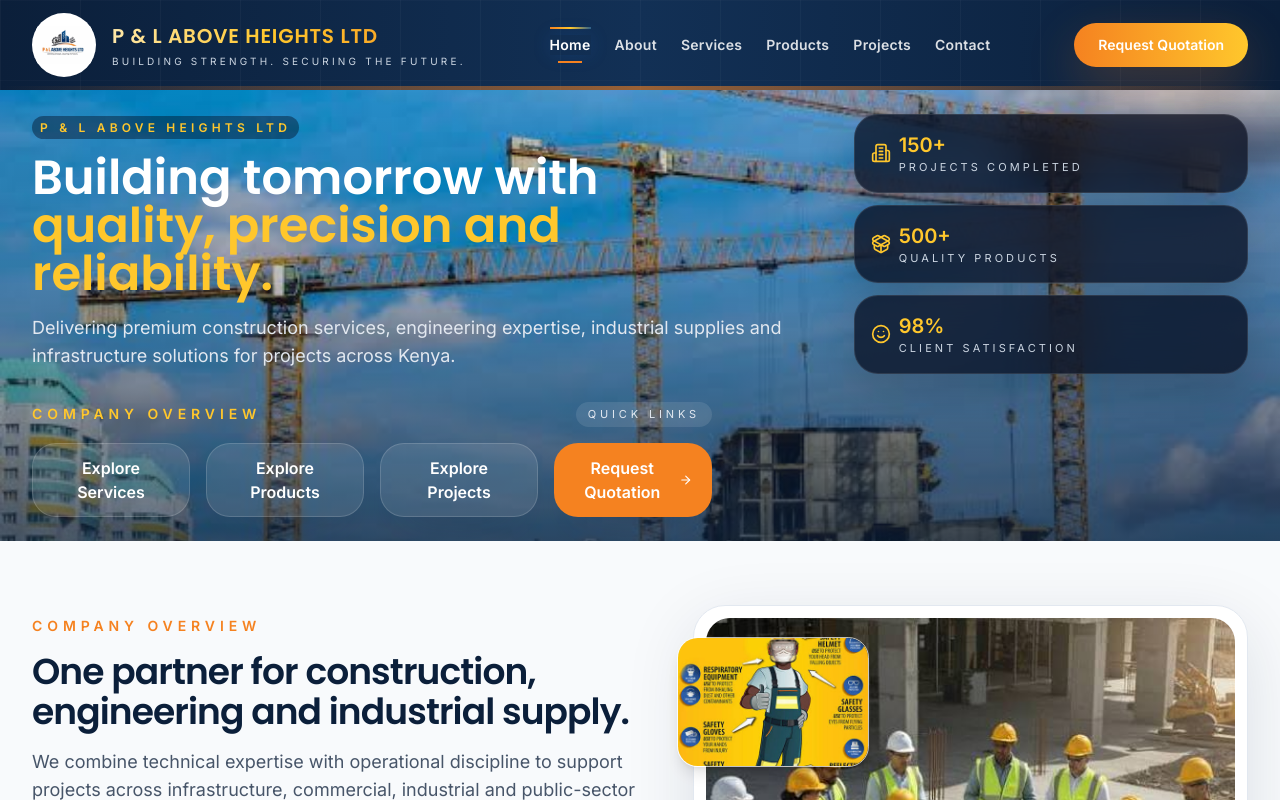
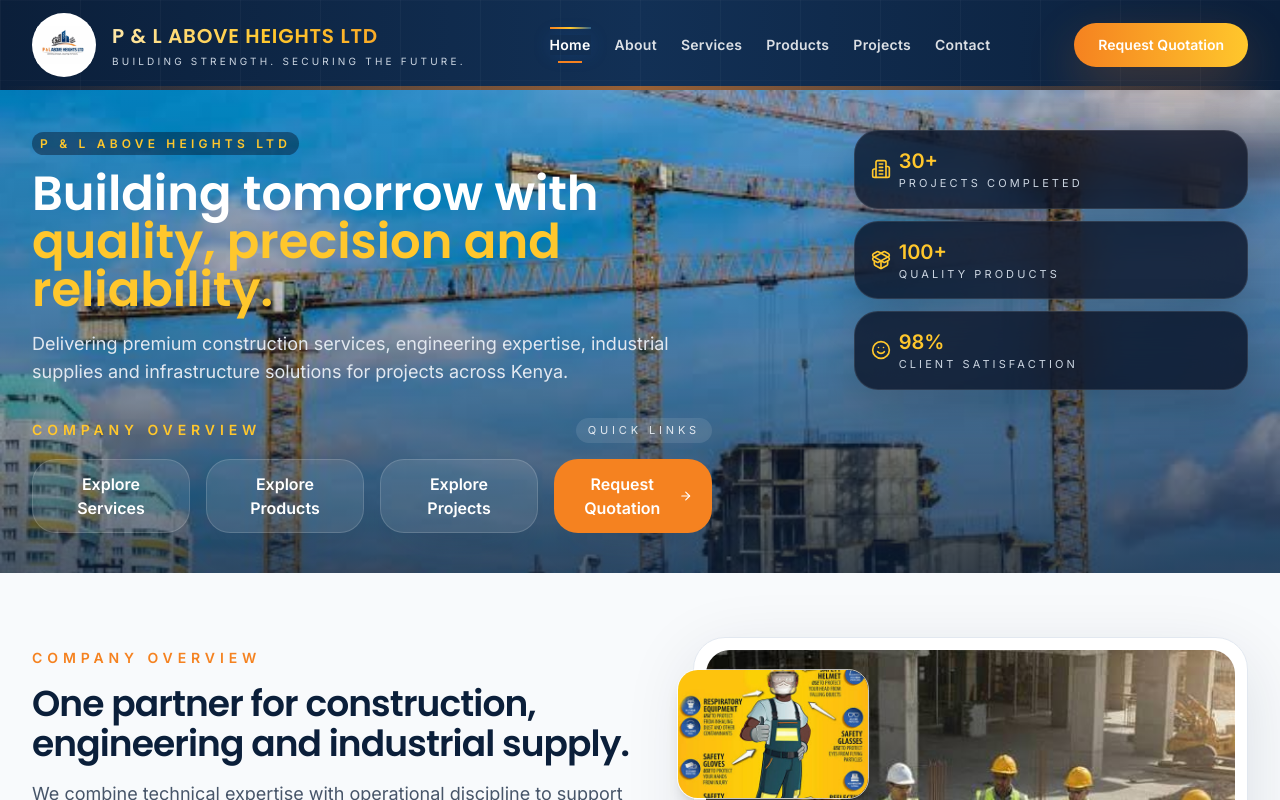
Before and after one commit to Vinniede/P-L-Above-Height-Ltd, a Next.js app: page / in a window 1280 px wide. Shown: the top 800 px of the page. Built offline with nearby package versions, Linux system fonts and the light colour scheme.

Commit message:
Update hero and KPI content

```diff
--- a/components/home/hero-section.tsx
+++ b/components/home/hero-section.tsx
@@ -30,7 +30,7 @@ export function HeroSection() {
   }, []);
 
   return (
-    <section className="relative isolate min-h-[33vh] overflow-hidden bg-slate-950 text-white">
+    <section className="relative isolate min-h-[44vh] overflow-hidden bg-slate-950 text-white sm:min-h-[50vh] lg:min-h-[56vh]">
       <div className="absolute inset-0">
         {slides.map((slide, index) => (
           <motion.div
@@ -54,14 +54,14 @@ export function HeroSection() {
         <div className="absolute inset-0 bg-[linear-gradient(180deg,rgba(11,31,58,0.08)_0%,rgba(11,31,58,0.28)_45%,rgba(11,31,58,0.72)_100%)]" />
       </div>
 
-      <div className="container-shell relative flex flex-col gap-8 min-h-[33vh] items-center py-4 lg:py-6 lg:flex-row-reverse lg:items-start">
+      <div className="container-shell relative flex min-h-[44vh] flex-col gap-8 items-center py-6 sm:py-8 lg:min-h-[56vh] lg:flex-row-reverse lg:items-start lg:py-10">
         <div className="hidden lg:block lg:basis-1/3">
           <div className="space-y-3">
             <div className="rounded-[1.5rem] border border-white/10 bg-slate-950/70 p-4 shadow-[0_16px_50px_rgba(0,0,0,0.20)] backdrop-blur-xl">
               <div className="flex items-center gap-2 text-brand-amber">
                 <Building2 className="h-5 w-5" />
                 <div>
-                  <p className="text-xl font-semibold">150+</p>
+                  <p className="text-xl font-semibold">30+</p>
                   <p className="text-[11px] uppercase tracking-[0.28em] text-slate-300">
                     Projects Completed
                   </p>
@@ -72,7 +72,7 @@ export function HeroSection() {
               <div className="flex items-center gap-2 text-brand-amber">
                 <PackageOpen className="h-5 w-5" />
                 <div>
-                  <p className="text-xl font-semibold">500+</p>
+                  <p className="text-xl font-semibold">100+</p>
                   <p className="text-[11px] uppercase tracking-[0.28em] text-slate-300">
                     Quality Products
                   </p>
@@ -108,7 +108,7 @@ export function HeroSection() {
               quality, precision and reliability.
             </span>
           </h1>
-          <p className="mt-4 text-base leading-7 text-slate-200 sm:text-lg">
+          <p className="mt-4 max-w-2xl text-base leading-7 text-slate-200 sm:text-lg">
             Delivering premium construction services, engineering expertise,
             industrial supplies and infrastructure solutions for projects across
             Kenya.
--- a/components/home/stats-banner.tsx
+++ b/components/home/stats-banner.tsx
@@ -4,8 +4,8 @@ import Image from "next/image";
 import { motion } from "framer-motion";
 
 const stats = [
-  { value: "150+", label: "Completed Projects" },
-  { value: "500+", label: "Products Delivered" },
+  { value: "30+", label: "Completed Projects" },
+  { value: "100+", label: "Products Delivered" },
   { value: "20+", label: "Industry Partners" },
   { value: "98%", label: "Client Satisfaction" },
 ];
--- a/components/industries/industries-we-serve.tsx
+++ b/components/industries/industries-we-serve.tsx
@@ -65,8 +65,8 @@ const industries = [
 ];
 
 const stats = [
-  { value: "150+", label: "Projects Delivered" },
-  { value: "500+", label: "Products Supplied" },
+  { value: "30+", label: "Projects Delivered" },
+  { value: "100+", label: "Products Supplied" },
   { value: "20+", label: "Industry Partners" },
   { value: "100%", label: "Quality Commitment" },
 ];
--- a/components/products/products-page-content.tsx
+++ b/components/products/products-page-content.tsx
@@ -500,8 +500,8 @@ const whyChoose = [
 
 const stats = [
   { value: "15+", label: "Years Experience" },
-  { value: "200+", label: "Products Delivered" },
-  { value: "100+", label: "Projects Supported" },
+  { value: "100+", label: "Products Delivered" },
+  { value: "30+", label: "Projects Supported" },
   { value: "500+", label: "Satisfied Clients" },
 ];
 
@@ -639,7 +639,7 @@ export function ProductsPageContent() {
                   />
                   <div className="absolute inset-0 bg-gradient-to-t from-[#0B1F3A]/35 via-transparent to-transparent" />
                   <div className="absolute left-4 top-4 rounded-full border border-white/30 bg-white/90 px-3 py-2 text-sm font-semibold text-brand-blue shadow-sm">
-                    500+ Products Available
+                    100+ Products Available
                   </div>
                 </motion.div>
               </div>
@@ -656,7 +656,7 @@ export function ProductsPageContent() {
                   </div>
                   <div>
                     <p className="text-lg font-semibold text-brand-navy">
-                      500+
+                      100+
                     </p>
                     <p className="text-[11px] uppercase tracking-[0.25em] text-slate-500">
                       Products
@@ -674,7 +674,7 @@ export function ProductsPageContent() {
                   </div>
                   <div>
                     <p className="text-lg font-semibold text-brand-navy">
-                      100+
+                      50+
                     </p>
                     <p className="text-[11px] uppercase tracking-[0.25em] text-slate-500">
                       Trusted Suppliers
--- a/components/projects/projects-showcase.tsx
+++ b/components/projects/projects-showcase.tsx
@@ -294,7 +294,7 @@ export function ProjectsShowcase() {
                 />
                 <div className="absolute inset-0 bg-gradient-to-t from-[#0B1F3A]/35 via-transparent to-transparent" />
                 <div className="absolute left-4 top-4 rounded-full border border-white/30 bg-white/90 px-3 py-2 text-sm font-semibold text-brand-blue shadow-sm">
-                  150+ Projects Completed
+                  30+ Projects Completed
                 </div>
               </motion.div>
             </div>
@@ -305,7 +305,7 @@ export function ProjectsShowcase() {
                   <Building2 className="h-5 w-5" />
                 </div>
                 <div>
-                  <p className="text-lg font-semibold text-brand-navy">150+</p>
+                  <p className="text-lg font-semibold text-brand-navy">30+</p>
                   <p className="text-[11px] uppercase tracking-[0.25em] text-slate-500">
                     Completed Projects
                   </p>
@@ -316,7 +316,7 @@ export function ProjectsShowcase() {
                   <PackageOpen className="h-5 w-5" />
                 </div>
                 <div>
-                  <p className="text-lg font-semibold text-brand-navy">500+</p>
+                  <p className="text-lg font-semibold text-brand-navy">100+</p>
                   <p className="text-[11px] uppercase tracking-[0.25em] text-slate-500">
                     Products Supplied
                   </p>
```
